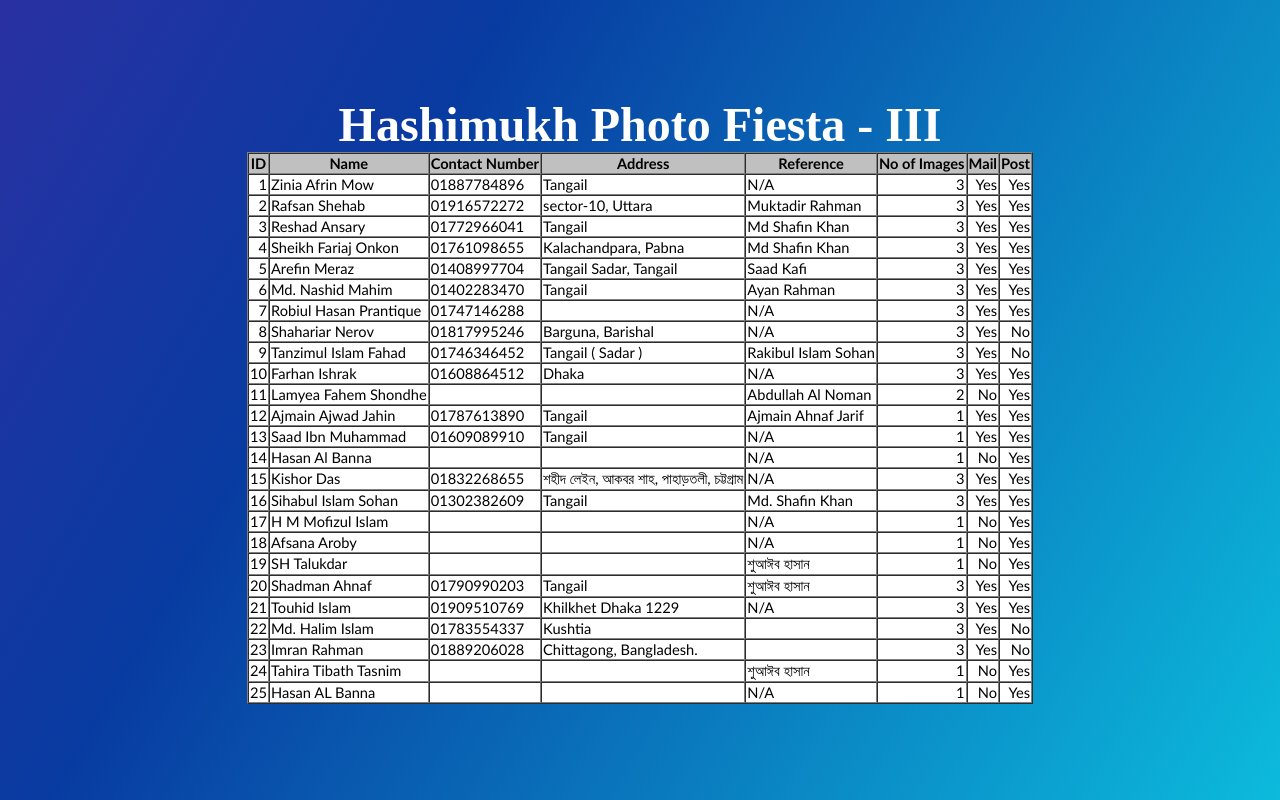
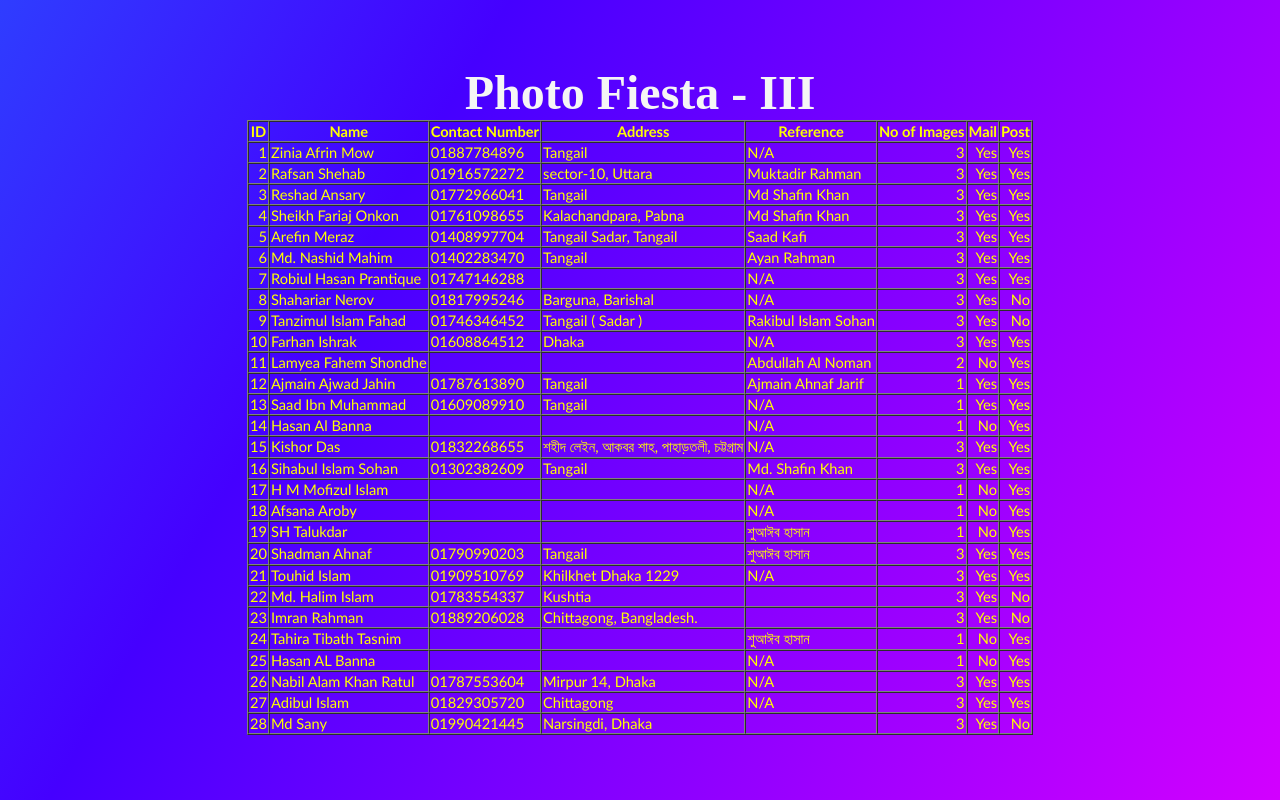
Before and after one commit to udoyahmed/udoyahmed.github.io, a plain HTML site: page index.html in a window 1280 px wide. Drawn offline with Linux system fonts and the light colour scheme.

Commit message:
Add files via upload

```diff
--- a/index.html
+++ b/index.html
@@ -5,7 +5,7 @@
 <link rel="stylesheet" href="./styles.css">
 </HEAD>
 <BODY>
-<TABLE BORDER=1 BGCOLOR=#ffffff CELLSPACING=0><FONT FACE="Calibri" COLOR=#000000><CAPTION><B>Hashimukh Photo Fiesta - III</B></CAPTION></FONT>
+<TABLE BORDER=1 BGCOLOR=#ffffff CELLSPACING=0><FONT FACE="Calibri" COLOR=#000000><CAPTION><B>Photo Fiesta - III</B></CAPTION></FONT>
 
 <THEAD>
 <TR>
@@ -320,6 +320,42 @@
 <TD BORDERCOLOR=#d0d7e5  ALIGN=RIGHT><FONT style=FONT-SIZE:11pt FACE="Calibri" COLOR=#000000>Yes</FONT></TD>
 
 </TR>
+
+<TR VALIGN=TOP>
+<TD BORDERCOLOR=#d0d7e5  ALIGN=RIGHT><FONT style=FONT-SIZE:11pt FACE="Calibri" COLOR=#000000>26</FONT></TD>
+<TD BORDERCOLOR=#d0d7e5 ><FONT style=FONT-SIZE:11pt FACE="Calibri" COLOR=#000000>Nabil Alam Khan Ratul</FONT></TD>
+<TD BORDERCOLOR=#d0d7e5 ><FONT style=FONT-SIZE:11pt FACE="Calibri" COLOR=#000000>01787553604</FONT></TD>
+<TD BORDERCOLOR=#d0d7e5 ><FONT style=FONT-SIZE:11pt FACE="Calibri" COLOR=#000000>Mirpur 14, Dhaka</FONT></TD>
+<TD BORDERCOLOR=#d0d7e5 ><FONT style=FONT-SIZE:11pt FACE="Calibri" COLOR=#000000>N/A</FONT></TD>
+<TD BORDERCOLOR=#d0d7e5  ALIGN=RIGHT><FONT style=FONT-SIZE:11pt FACE="Calibri" COLOR=#000000>3</FONT></TD>
+<TD BORDERCOLOR=#d0d7e5  ALIGN=RIGHT><FONT style=FONT-SIZE:11pt FACE="Calibri" COLOR=#000000>Yes</FONT></TD>
+<TD BORDERCOLOR=#d0d7e5  ALIGN=RIGHT><FONT style=FONT-SIZE:11pt FACE="Calibri" COLOR=#000000>Yes</FONT></TD>
+
+</TR>
+
+<TR VALIGN=TOP>
+<TD BORDERCOLOR=#d0d7e5  ALIGN=RIGHT><FONT style=FONT-SIZE:11pt FACE="Calibri" COLOR=#000000>27</FONT></TD>
+<TD BORDERCOLOR=#d0d7e5 ><FONT style=FONT-SIZE:11pt FACE="Calibri" COLOR=#000000>Adibul Islam</FONT></TD>
+<TD BORDERCOLOR=#d0d7e5 ><FONT style=FONT-SIZE:11pt FACE="Calibri" COLOR=#000000>01829305720</FONT></TD>
+<TD BORDERCOLOR=#d0d7e5 ><FONT style=FONT-SIZE:11pt FACE="Calibri" COLOR=#000000>Chittagong</FONT></TD>
+<TD BORDERCOLOR=#d0d7e5 ><FONT style=FONT-SIZE:11pt FACE="Calibri" COLOR=#000000>N/A</FONT></TD>
+<TD BORDERCOLOR=#d0d7e5  ALIGN=RIGHT><FONT style=FONT-SIZE:11pt FACE="Calibri" COLOR=#000000>3</FONT></TD>
+<TD BORDERCOLOR=#d0d7e5  ALIGN=RIGHT><FONT style=FONT-SIZE:11pt FACE="Calibri" COLOR=#000000>Yes</FONT></TD>
+<TD BORDERCOLOR=#d0d7e5  ALIGN=RIGHT><FONT style=FONT-SIZE:11pt FACE="Calibri" COLOR=#000000>Yes</FONT></TD>
+
+</TR>
+
+<TR VALIGN=TOP>
+<TD BORDERCOLOR=#d0d7e5  ALIGN=RIGHT><FONT style=FONT-SIZE:11pt FACE="Calibri" COLOR=#000000>28</FONT></TD>
+<TD BORDERCOLOR=#d0d7e5 ><FONT style=FONT-SIZE:11pt FACE="Calibri" COLOR=#000000>Md Sany</FONT></TD>
+<TD BORDERCOLOR=#d0d7e5 ><FONT style=FONT-SIZE:11pt FACE="Calibri" COLOR=#000000>01990421445</FONT></TD>
+<TD BORDERCOLOR=#d0d7e5 ><FONT style=FONT-SIZE:11pt FACE="Calibri" COLOR=#000000>Narsingdi, Dhaka</FONT></TD>
+<TD BORDERCOLOR=#d0d7e5 ><FONT style=FONT-SIZE:11pt FACE="Calibri" COLOR=#000000><BR></FONT></TD>
+<TD BORDERCOLOR=#d0d7e5  ALIGN=RIGHT><FONT style=FONT-SIZE:11pt FACE="Calibri" COLOR=#000000>3</FONT></TD>
+<TD BORDERCOLOR=#d0d7e5  ALIGN=RIGHT><FONT style=FONT-SIZE:11pt FACE="Calibri" COLOR=#000000>Yes</FONT></TD>
+<TD BORDERCOLOR=#d0d7e5  ALIGN=RIGHT><FONT style=FONT-SIZE:11pt FACE="Calibri" COLOR=#000000>No</FONT></TD>
+
+</TR>
 </TBODY>
 <TFOOT></TFOOT>
 </TABLE>
--- a/styles.css
+++ b/styles.css
@@ -2,13 +2,23 @@ body{
     display: flex;
     justify-content: center;
     align-items: center;
-    background: linear-gradient(300deg, #0dddec, #083ba1, #701ba5);
+    background: linear-gradient(300deg, #f900ff, #4500ff, #00bbff);
     background-size: 180% 180%;
     animation: gradient-animation 18s ease infinite;
-}
+} /*#0dddec, #083ba1, #701ba5*/
 caption{
     font-size: 3rem;
-    color: white;
+    color: whitesmoke;
+}
+
+table{
+  background-color: transparent;
+}
+TH{
+  background-color: transparent;
+}
+FONT{
+  color:yellow;
 }
 
 @keyframes gradient-animation {
```
